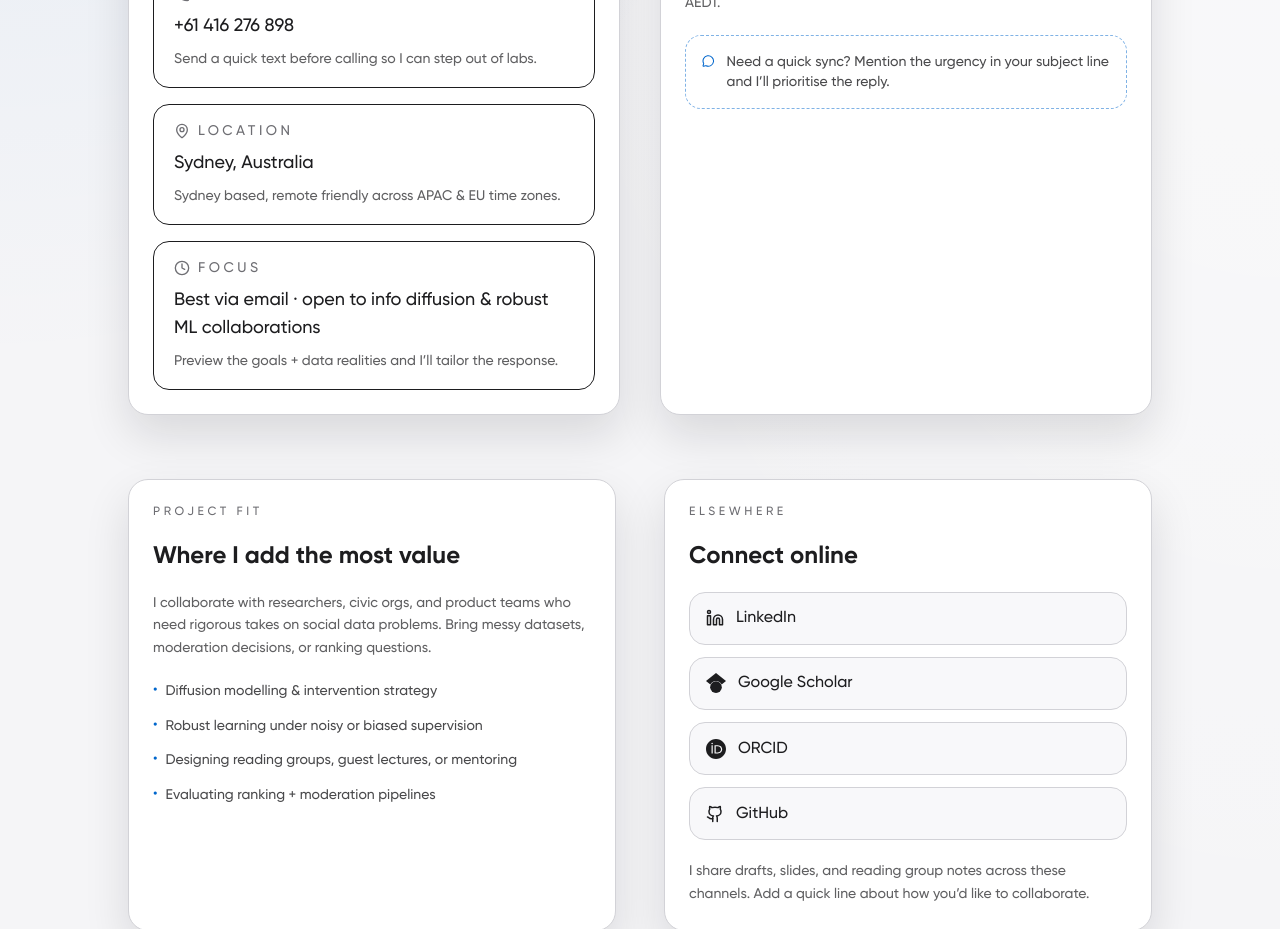
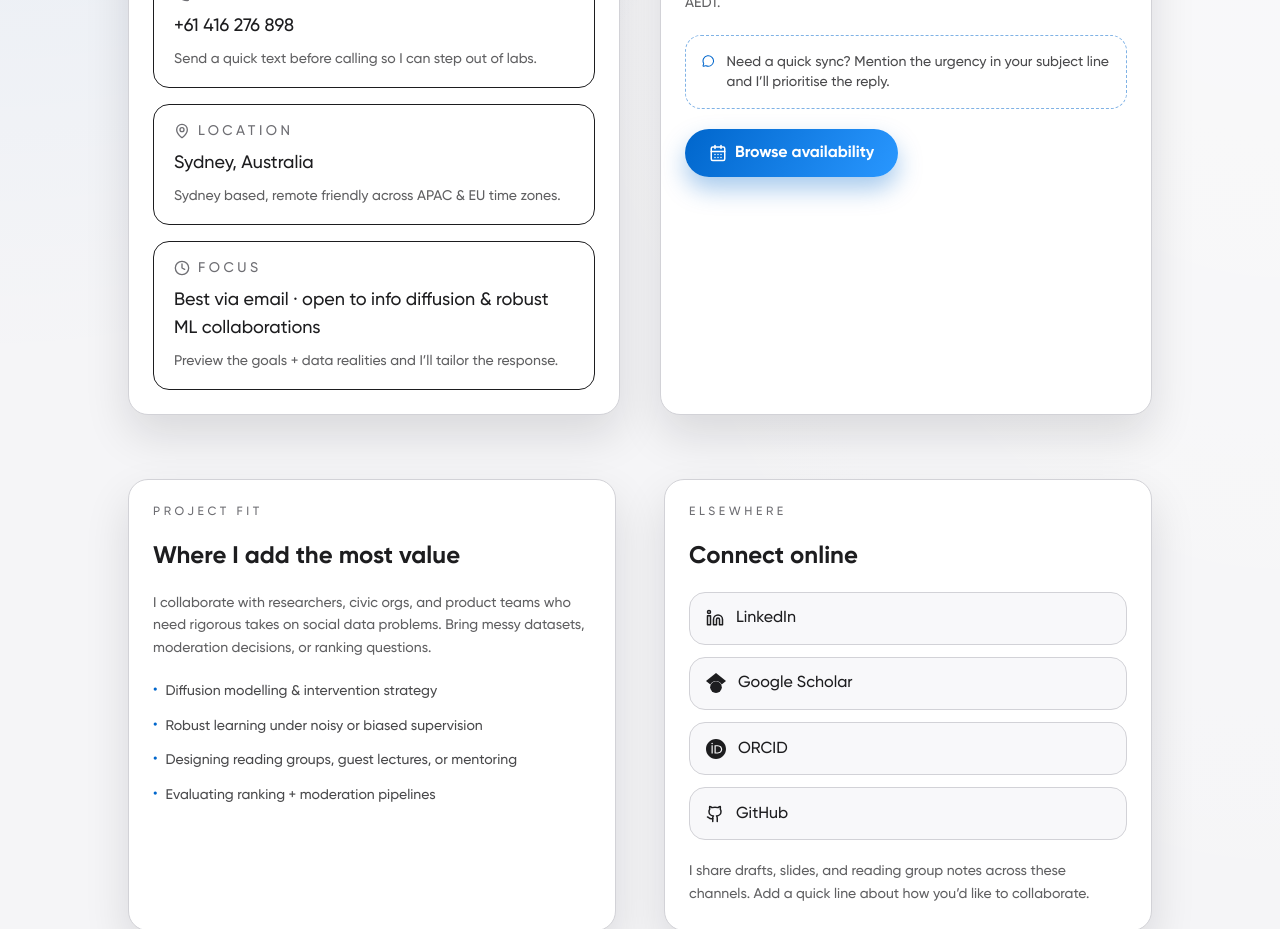
Before and after one commit to kyxzhe/kyxzhe.github.io, a Next.js app: page /contact in a window 1280 px wide. Shown: the part 1040-1969 px from the top of the page. Built offline with nearby package versions, Linux system fonts and the light colour scheme.

Commit message:
feat: add availability booking to contact page

```diff
--- a/src/app/contact/page.tsx
+++ b/src/app/contact/page.tsx
@@ -1,6 +1,7 @@
 "use client";
 
 import Link from "next/link";
+import { useState } from "react";
 import { motion } from "motion/react";
 import {
   Mail,
@@ -10,6 +11,7 @@ import {
   MessageCircle,
   Github,
   Linkedin,
+  CalendarDays,
 } from "lucide-react";
 import Navbar from "@/components/Navbar";
 import Footer from "@/components/Footer";
@@ -21,6 +23,7 @@ import {
 import { contactInfo } from "@/lib/constants/contact";
 import { socials } from "@/lib/constants/socials";
 import { GoogleScholarIcon, OrcidIcon } from "@/components/icons/AcademicIcons";
+import ContactModal from "@/components/ContactModal";
 
 const contactIntro = `Most collaborations start with a short note that mixes the problem, the people, and the constraints. Email works best so I can digest the context, then we can jump on a call once the questions are clear.`;
 
@@ -88,6 +91,8 @@ const socialLinks = [
 ];
 
 export default function ContactPage() {
+  const [isModalOpen, setIsModalOpen] = useState(false);
+
   return (
     <div className="flex flex-col min-h-screen font-sans pt-2 md:pt-0 lg:py-6 xl:py-0 xl:pb-6 overflow-visible">
       <Navbar />
@@ -217,6 +222,14 @@ export default function ContactPage() {
               <MessageCircle size={18} className="text-[var(--accent)]" />
               <p>Need a quick sync? Mention the urgency in your subject line and I’ll prioritise the reply.</p>
             </div>
+            <button
+              type="button"
+              onClick={() => setIsModalOpen(true)}
+              className="btn-primary inline-flex items-center gap-2 w-fit"
+            >
+              <CalendarDays size={18} />
+              Browse availability
+            </button>
           </div>
         </motion.section>
 
@@ -266,6 +279,7 @@ export default function ContactPage() {
         </motion.section>
       </motion.main>
       <Footer className="mb-4" />
+      <ContactModal isOpen={isModalOpen} onClose={() => setIsModalOpen(false)} />
     </div>
   );
 }
```
